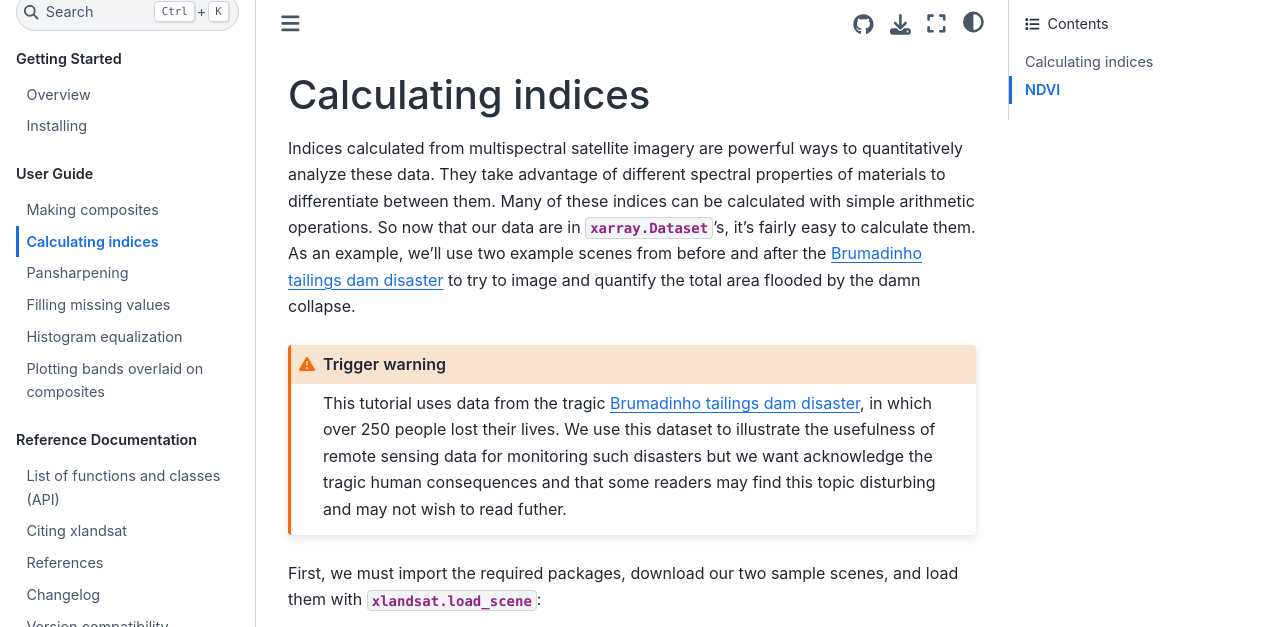
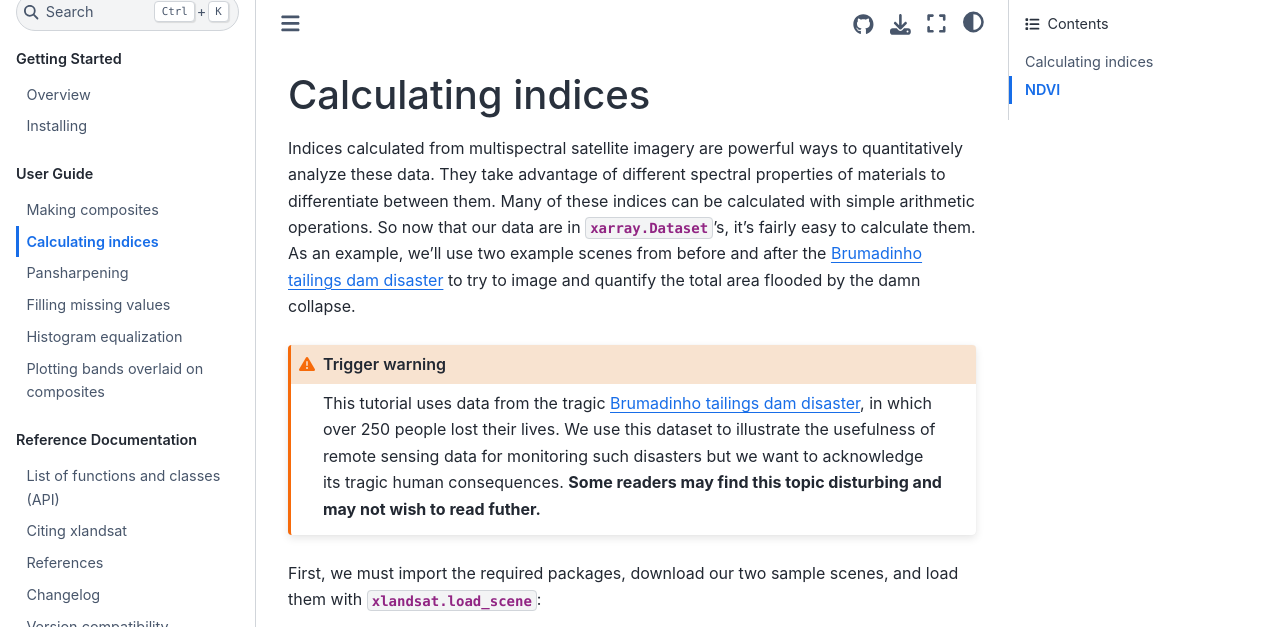
Before and after one commit to compgeolab/xlandsat, a Sphinx documentation site: the page built from doc/indices.rst, in a window 1280 px wide and 900 px high, cut to the strip 0-627 px from the top of the window. Built offline with Sphinx 7.4.7 and the Sphinx Book theme 1.1.4, drawn with Linux system fonts in a browser that asks for light colours; the version number could not be read and is left out.

Commit message:
Slight typo fix

```diff
--- a/doc/indices.rst
+++ b/doc/indices.rst
@@ -21,9 +21,9 @@
     `Brumadinho tailings dam disaster <https://en.wikipedia.org/wiki/Brumadinho_dam_disaster>`__,
     in which over 250 people lost their lives. We use this dataset to
     illustrate the usefulness of remote sensing data for monitoring such
-    disasters but we want acknowledge the tragic human consequences and that
-    some readers may find this topic disturbing and may not wish to read
-    futher.
+    disasters but we want to acknowledge its tragic human consequences.
+    **Some readers may find this topic disturbing and may not wish to read
+    futher.**
 
 First, we must import the required packages, download our two sample scenes,
 and load them with :func:`xlandsat.load_scene`:
```
